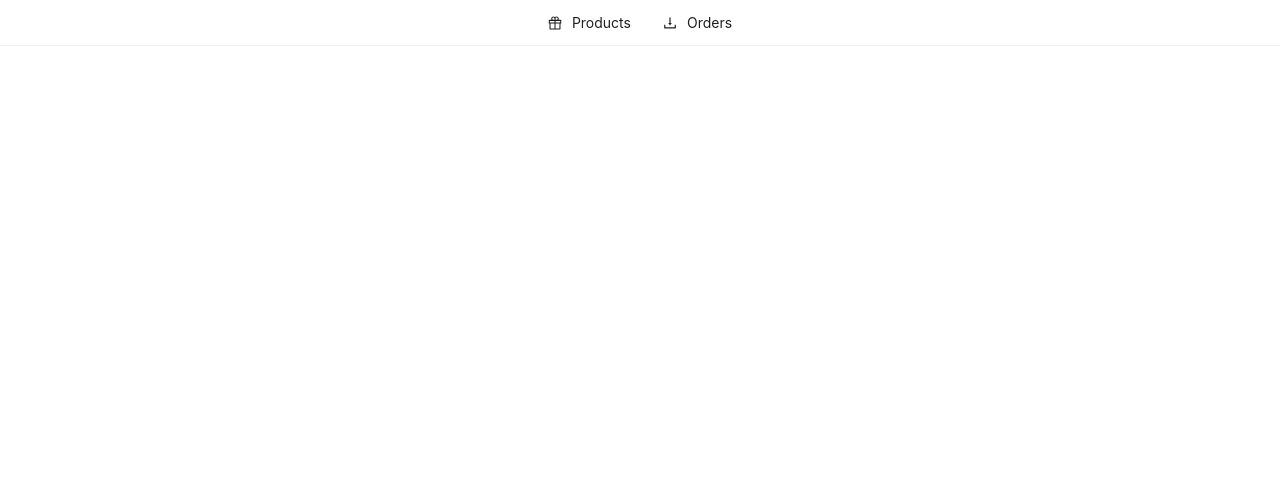
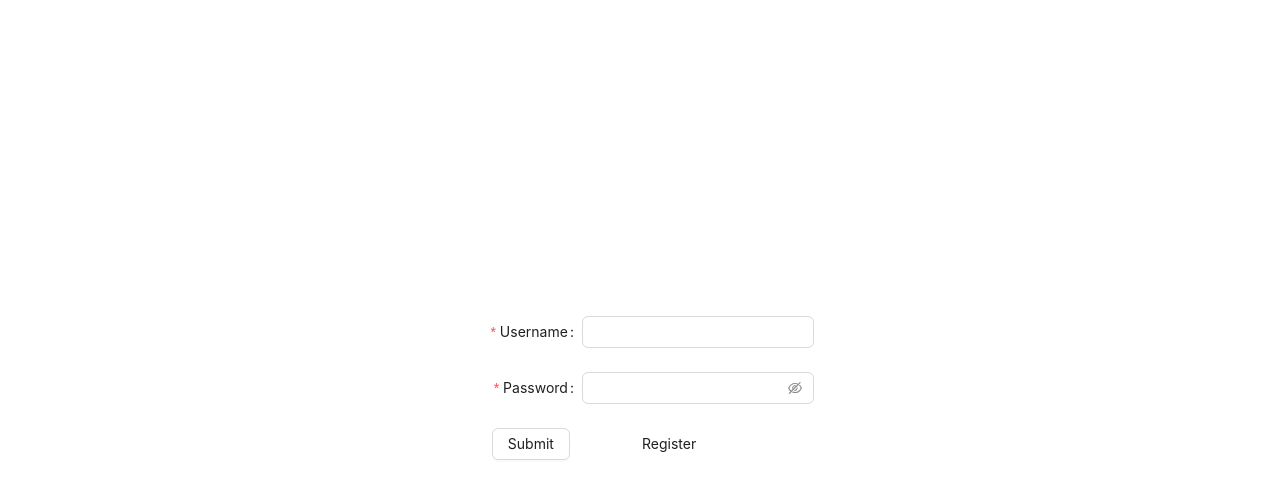
Before and after one commit to Snoopsie1/security_project_frontend, a React (Create React App) app: page /login in a window 1280 px wide. Before the commit this address had no page. Shown: the top 498 px of the page. Built offline with nearby package versions, Linux system fonts and the light colour scheme; the HTML template or start-up script is replaced by a standard one.

Commit message:
registration done

```diff
--- a/package.json
+++ b/package.json
@@ -12,6 +12,7 @@
 		"@types/react": "^18.2.21",
 		"@types/react-dom": "^18.2.7",
 		"antd": "^5.8.5",
+		"axios": "^1.5.0",
 		"react": "^18.2.0",
 		"react-dom": "^18.2.0",
 		"react-router-dom": "^6.15.0",
--- a/public/index.html
+++ b/public/index.html
@@ -22,7 +22,7 @@
       work correctly both with client-side routing and a non-root public URL.
       Learn how to configure a non-root public URL by running `npm run build`.
     -->
-  <title>React App</title>
+  <title>Security Project</title>
   <script src="https://cdn.tailwindcss.com"></script>
 </head>
 
--- a/src/App.tsx
+++ b/src/App.tsx
@@ -1,20 +1,36 @@
-import { BrowserRouter, Routes, Route } from 'react-router-dom';
+import { BrowserRouter, Routes, Route, Navigate } from 'react-router-dom';
 import Products from './pages/Products';
 import Layout from './components/layout/Layout';
 import Foo from './pages/Foo';
+import Login from './pages/Login'; // Import your login component
+import Register from './pages/Register'; // Import your register component
 import './globals.css';
 
 const App = () => {
+  const isAuthenticated = !!localStorage.getItem('jwt'); // Check for JWT in local storage
+
   return (
     <BrowserRouter>
       <Layout>
         <Routes>
-          <Route path='/' element={<Products />}/>
-          <Route path='/orders' element={<Foo />}/> {/* Skal skiftes til Orders component*/}
+          {!isAuthenticated ? (
+            // If user is not logged in, show login and register
+            <>
+              <Route path="/" element={<Navigate to="/login" />} />
+              <Route path="/login" element={<Login />} />
+              <Route path="/register" element={<Register />} />
+            </>
+          ) : (
+            // If user is logged in, show products and orders
+            <>
+              <Route path="/products" element={<Products />} />
+              <Route path="/purchases" element={<Foo />} /> {/* Skal skiftes til Orders component */}
+            </>
+          )}
         </Routes>
       </Layout>
     </BrowserRouter>
-  )
-}
+  );
+};
 
 export default App;
--- a/src/components/layout/Layout.tsx
+++ b/src/components/layout/Layout.tsx
@@ -2,11 +2,13 @@ import React, { ReactNode } from 'react'
 import Navbar from './Navbar';
 
 const Layout = ({children}: {children: ReactNode})=> {
+  const isAuthenticated = !!localStorage.getItem('jwt');
+
   return (
     <>
-      <div className='min-h-screen flex flex-col'>
-        <Navbar />
-        <div>
+      <div className='h-screen w-full flex flex-col'>
+        {isAuthenticated && <Navbar />}
+        <div className='h-full flex justify-center items-center'>
           {children}
         </div>
       </div>
--- a/src/components/layout/Navbar.tsx
+++ b/src/components/layout/Navbar.tsx
@@ -11,12 +11,12 @@ const Navbar = () => {
   const items: MenuProps['items'] = [
     {
       label: 'Products',
-      key: '/',
+      key: '/products',
       icon: <GiftOutlined/>
     },
     {
-      label: 'Orders',
-      key: '/orders',
+      label: 'Purchases',
+      key: '/purchases',
       icon: <DownloadOutlined/>
     },
     // TODO: Tilføj Users
--- /dev/null
+++ b/src/pages/Login.tsx
@@ -0,0 +1,71 @@
+import React from 'react';
+import { Button, Checkbox, Form, Input } from 'antd';
+import { useNavigate } from 'react-router-dom';
+
+
+
+const Login: React.FC = () => {
+  const navigate = useNavigate();
+
+
+  const onFinish = (values: any) => {
+    console.log('Success:', values);
+  };
+
+  const onFinishFailed = (errorInfo: any) => {
+    console.log('Failed:', errorInfo);
+  };
+
+  type FieldType = {
+    username?: string;
+    password?: string;
+    remember?: string;
+  };
+
+  return (
+    <Form
+      name="basic"
+      labelCol={{ span: 8 }}
+      wrapperCol={{ span: 16 }}
+      style={{ maxWidth: 600 }}
+      initialValues={{ remember: true }}
+      onFinish={onFinish}
+      onFinishFailed={onFinishFailed}
+      autoComplete="off"
+    >
+      <Form.Item<FieldType>
+        label="Username"
+        name="username"
+        rules={[{ required: true, message: 'Please input your username!' }]}
+      >
+        <Input />
+      </Form.Item>
+
+      <Form.Item<FieldType>
+        label="Password"
+        name="password"
+        rules={[{ required: true, message: 'Please input your password!' }]}
+      >
+        <Input.Password />
+      </Form.Item>
+
+      <div className='flex flex-row gap-x-20'>
+        <Form.Item wrapperCol={{ offset: 8, span: 16 }}>
+          <Button htmlType="submit">
+            Submit
+          </Button>
+        </Form.Item>
+        <Form.Item<FieldType>
+          name="remember"
+          valuePropName="checked"
+          wrapperCol={{ offset: 8, span: 16 }}
+        >
+          <button onClick={() => navigate('/register')}>Register</button>
+        </Form.Item>
+
+      </div>
+    </Form>
+  )
+}
+
+export default Login;
--- /dev/null
+++ b/src/pages/Register.tsx
@@ -0,0 +1,85 @@
+import React, { useEffect, useState } from 'react';
+import { Button, Form, Input, Select } from 'antd';
+import axios from 'axios';
+
+const Register: React.FC = () => {
+  const [form] = Form.useForm();
+  const [submittable, setSubmittable] = useState(false);
+
+  const values = Form.useWatch([], form);
+
+  const { Option } = Select;
+
+  const layout = {
+    labelCol: { span: 8 },
+    wrapperCol: { span: 16 },
+  };
+
+  const tailLayout = {
+    wrapperCol: { offset: 8, span: 16 },
+  };
+
+  useEffect(() => {
+    form.validateFields({validateOnly: true}).then(
+      () => {
+        setSubmittable(true);
+      },
+      () => {
+        setSubmittable(false);
+      },
+    );
+  }, [values]);
+
+  const onFinish = async (values: any) => {
+    console.log(values);
+    try {
+      const response = await axios.post('http://localhost/api/routes/customer.php', {
+          name: values.name,
+          email: values.email,
+          password: values.password,
+          role_id: values.role,
+      });
+
+      console.log(response.data); // Handle the response from the server
+    } catch (error) {
+      console.error('Error:', error);
+    }
+  };
+
+  return (
+    <Form
+      {...layout}
+      form={form}
+      name="control-hooks"
+      onFinish={onFinish}
+      style={{ maxWidth: 600 }}
+    >
+      <Form.Item name="name" label="Name" rules={[{ required: true }]}>
+        <Input />
+      </Form.Item>
+      <Form.Item name="email" label="Email" rules={[{ required: true }]}>
+        <Input />
+      </Form.Item>
+      <Form.Item name="password" label="Password" rules={[{ required: true }]}>
+        <Input />
+      </Form.Item>
+      <Form.Item name="role" label="Role" rules={[{ required: true }]}>
+        <Select
+          allowClear
+        >
+          <Option value="1">Admin</Option>
+          <Option value="2">Customer</Option>
+        </Select>
+      </Form.Item>
+      <Form.Item {...tailLayout}>
+        <div className='absolute inset-y-0 right-0'>
+        <Button htmlType="submit" disabled={!submittable}>
+          Submit
+        </Button>
+        </div>
+      </Form.Item>
+    </Form>
+  );
+};
+
+export default Register;
```
Also changed, not shown: 2 other files (tests, documents, lock files or other folders).
